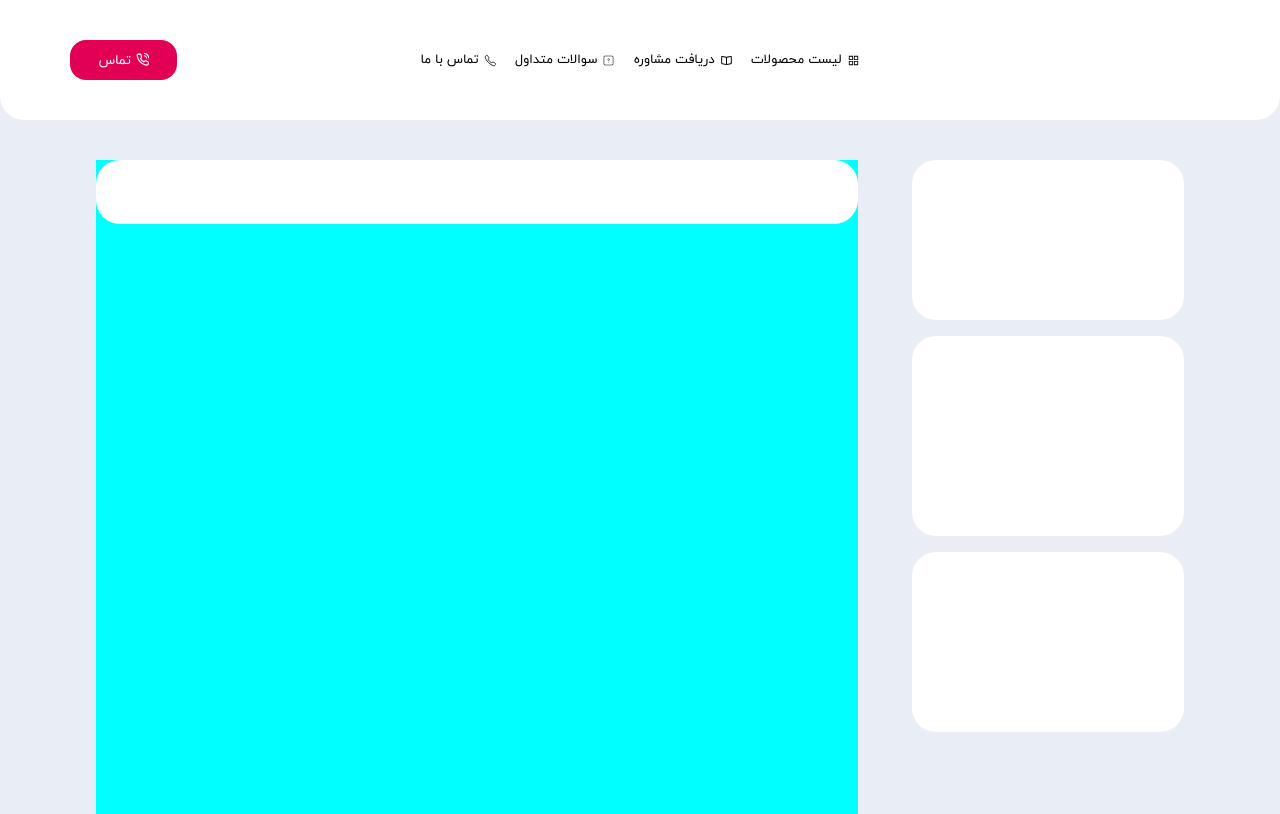
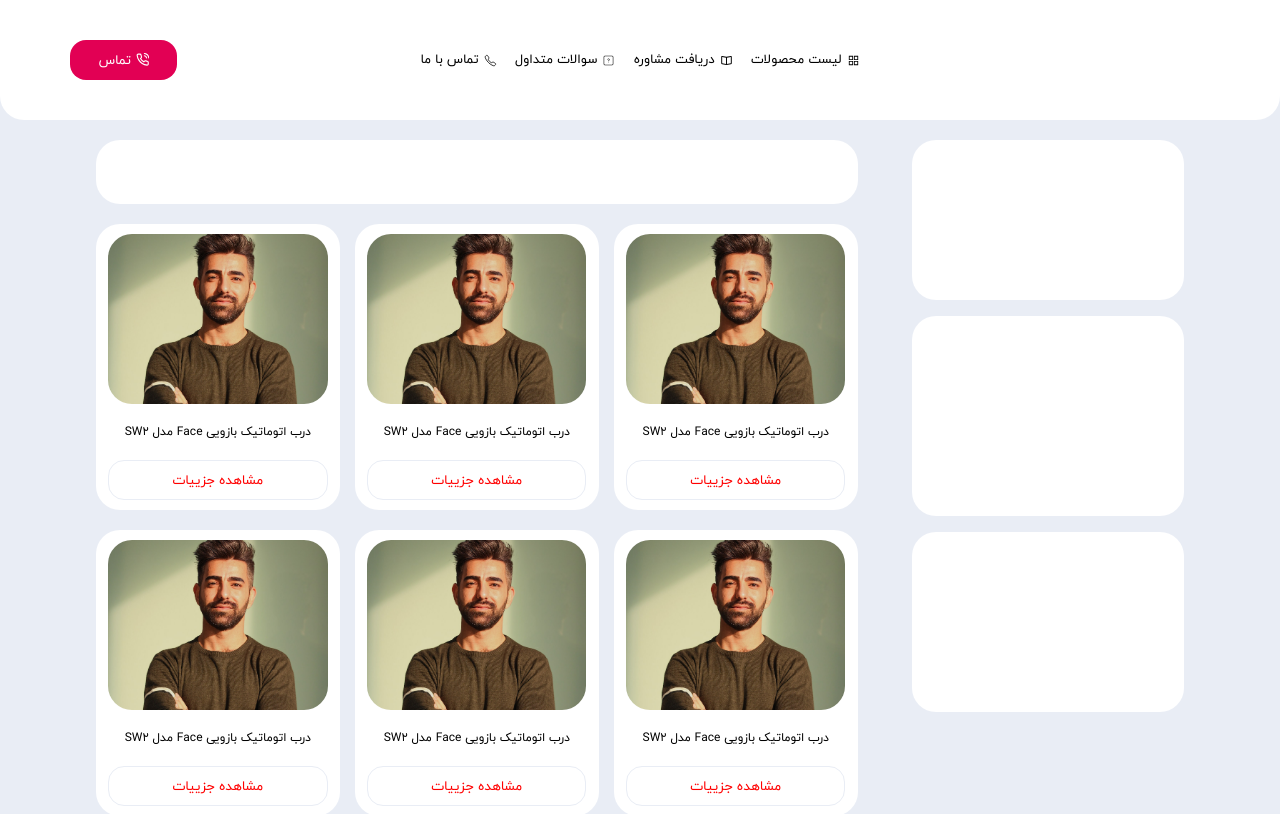
Before and after one commit to saeedmazarei/store-app, a React (Vite) app: page / in a window 1280 px wide. Shown: the top 814 px of the page. Built offline with nearby package versions, Linux system fonts and the light colour scheme.

Commit message:
Add product card and complete ui with mock data

```diff
--- a/src/App.css
+++ b/src/App.css
@@ -52,5 +52,5 @@ main {
     display: flex;
     justify-content: center;
     align-items: center;
-    margin: 40px 0;
+    margin: 20px 0;
 }
--- a/src/components/home/products-list/ProductsList.jsx
+++ b/src/components/home/products-list/ProductsList.jsx
@@ -1,10 +1,21 @@
 import ApplyedFilter from '../applyed-filters/ApplyedFilters'
 import styles from './ProductsList.module.scss'
+import ProductItem from './product-item/ProductItem'
 
 function ProductsList() {
-    return <div className={styles["products-list-container"]}>
-        <ApplyedFilter />
-    </div>
+    return (
+        <div className={styles['products-list-container']}>
+            <ApplyedFilter />
+            <div className={styles['product-item-container']}>
+                <ProductItem />
+                <ProductItem />
+                <ProductItem />
+                <ProductItem />
+                <ProductItem />
+                <ProductItem />
+            </div>
+        </div>
+    )
 }
 
 export default ProductsList
--- a/src/components/home/products-list/ProductsList.module.scss
+++ b/src/components/home/products-list/ProductsList.module.scss
@@ -1,8 +1,14 @@
 .products-list-container {
-    height: 1000px;
     width: 70%;
     display: flex;
-    justify-content: center;
-    align-content: center;
-    background-color: aqua;
+    flex-direction: column;
+    justify-content: space-between;
 }
+
+.product-item-container {
+    width: 100%;
+    display: flex;
+    justify-content: space-between;
+    align-items: center;
+    flex-wrap: wrap;
+}
--- /dev/null
+++ b/src/components/home/products-list/product-item/ProductItem.jsx
@@ -0,0 +1,21 @@
+import Button from '../../../shared/Button'
+import Card from '../../../shared/Card'
+import styles from './ProductItem.module.scss'
+
+function ProductItem() {
+    return (
+        <Card className={styles.card}>
+            <Card className={styles['product-image-container']}>
+                <img src='./assets/images/saeed.jpeg' />
+            </Card>
+            <div className={styles['product-text-container']}>
+                <span>درب اتوماتیک بازویی Face مدل SW2</span>
+            </div>
+            <Button className={styles.button}>
+                مشاهده جزییات
+            </Button>
+        </Card>
+    )
+}
+
+export default ProductItem
--- /dev/null
+++ b/src/components/home/products-list/product-item/ProductItem.module.scss
@@ -0,0 +1,43 @@
+.card {
+    width: 32%;
+    height: 286px;
+    display: flex;
+    flex-direction: column;
+    align-items: center;
+    justify-content: space-around;
+    margin-top: 20px;
+}
+
+.product-image-container {
+    width: 90%;
+    height: 170px;
+    img {
+        width: 100%;
+        height: 100%;
+        object-fit: cover;
+        border-radius: inherit;
+    }
+}
+
+.product-text-container {
+    width: 90%;
+    text-align: center;
+    font-size: 12px;
+}
+
+.button {
+    width: 90%;
+    height: 40px;
+    padding: 12px, 16px, 12px, 16px;
+    border-radius: 16px;
+    border: 1px solid #e9edf5;
+    gap: 8px;
+    color: red;
+    background-color: #ffffff;
+    cursor: pointer;
+}
+
+.button:hover {
+    background-color: red;
+    color: #e9edf5;
+}
```
Also changed, not shown: public/assets/images/saeed.jpeg (added).
